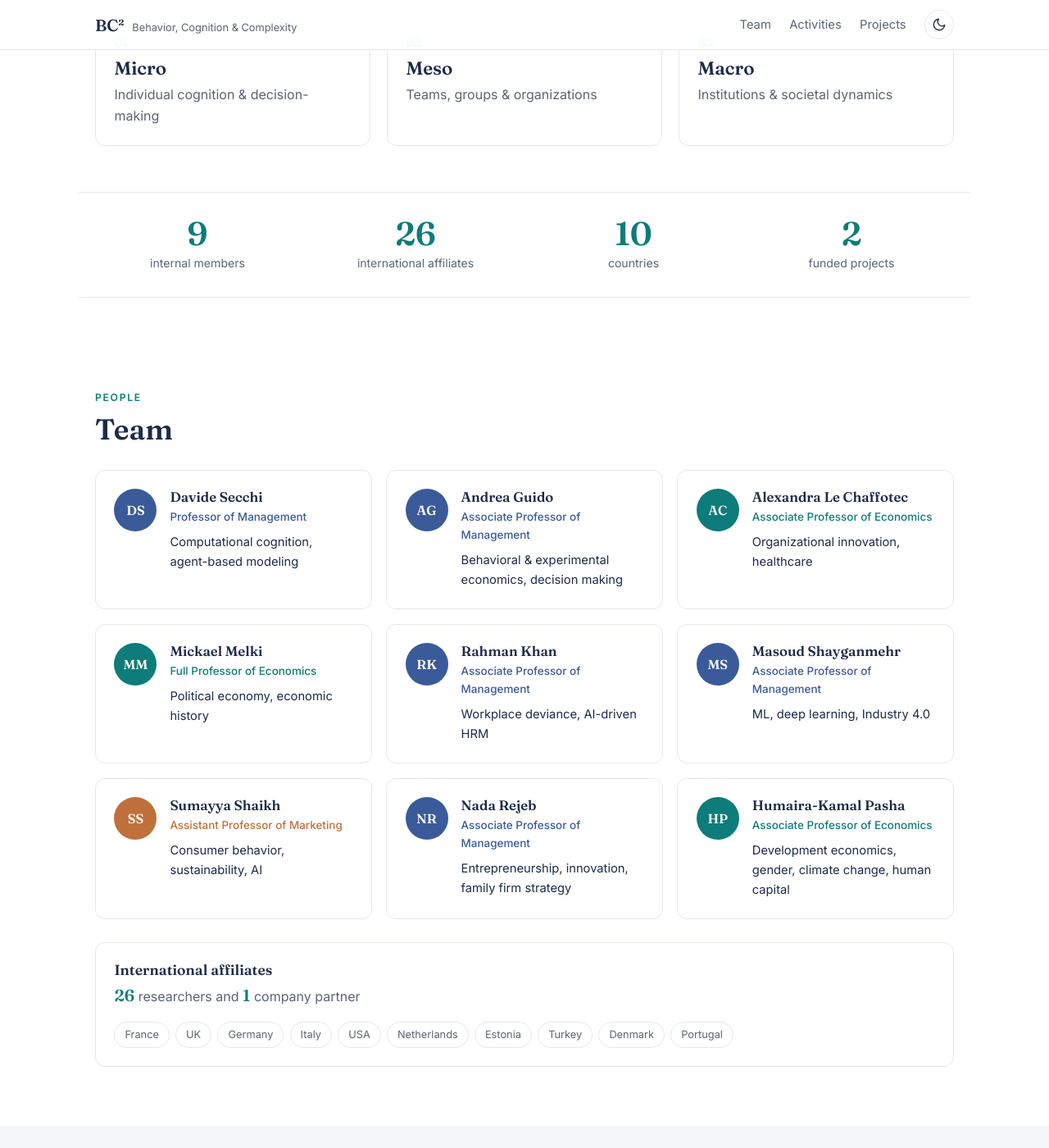
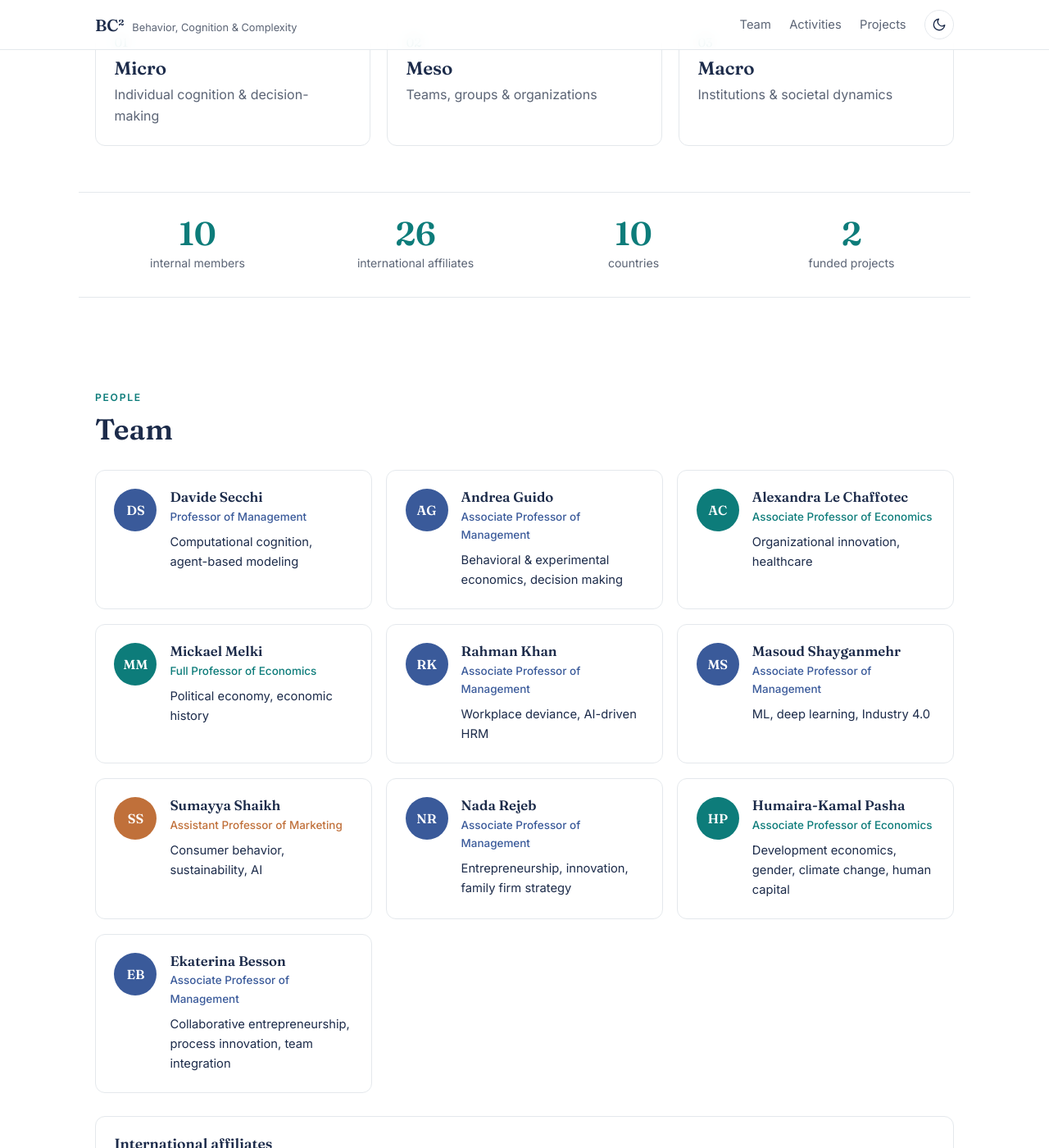
Before and after one commit to bc2psb/bc2psb.github.io, a Jekyll site: the page built from index.html, in a window 1280 px wide and 1400 px high, scrolled down 579 px. Shown: the whole window at 82% size. Built offline with Jekyll 4.4.1, drawn with Linux system fonts in a browser that asks for light colours.

Commit message:
Add Ekaterina Besson to the team
Co-Authored-By: Claude Opus 5 <noreply@anthropic.com>

```diff
--- a/_data/members.yml
+++ b/_data/members.yml
@@ -40,3 +40,7 @@
   role: Associate Professor of Economics
   interests: Development economics, gender, climate change, human capital
   url: https://www.faculty-psbedu.paris/professors/12245
+
+- name: Ekaterina Besson
+  role: Associate Professor of Management
+  interests: Collaborative entrepreneurship, process innovation, team integration
```
